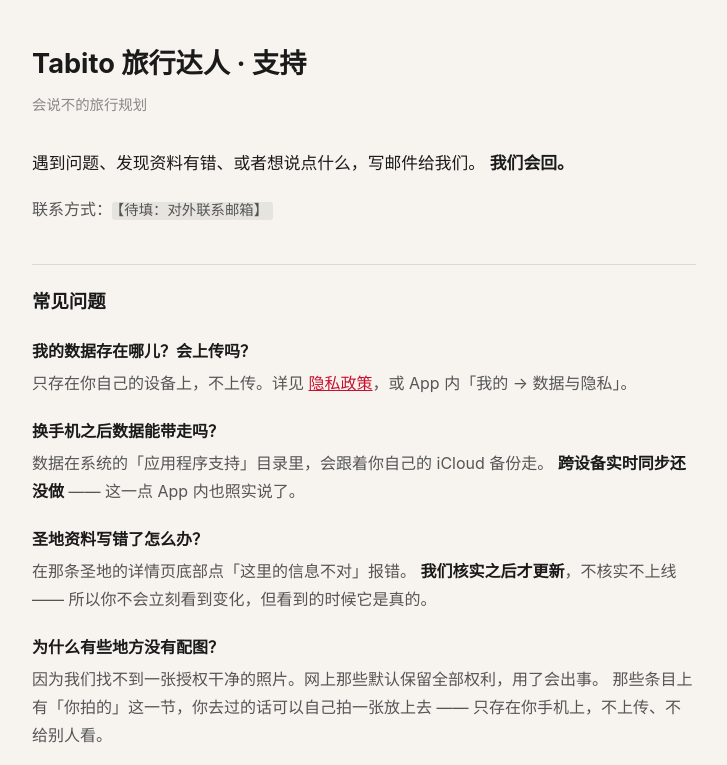
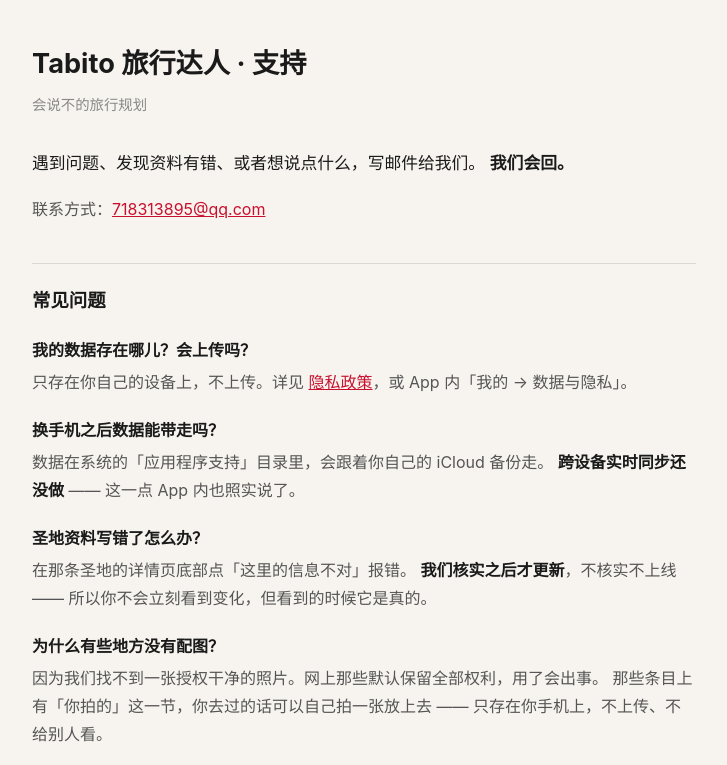
Before and after one commit to DBell-workshop/tabito-site, a plain HTML site: page index.html in a window 1280 px wide. Shown: the top 765 px of the page, without its empty margins (276-1003 px from the left). Drawn offline with Linux system fonts and the light colour scheme.

Commit message:
填上对外联系邮箱
隐私政策和支持页上的占位符换成真地址。这是提交 ASC 前的最后一个缺口 ——
一份写着「待填」的隐私政策比没有更难解释。

```diff
--- a/index.html
+++ b/index.html
@@ -37,7 +37,7 @@
 <p class="lead">遇到问题、发现资料有错、或者想说点什么，写邮件给我们。
 <strong>我们会回。</strong></p>
 
-<p>联系方式：<code>【待填：对外联系邮箱】</code></p>
+<p>联系方式：<a href="mailto:718313895@qq.com">718313895@qq.com</a></p>
 
 <h2>常见问题</h2>
 
```
Also changed, not shown: privacy.html (+1 -1 lines).
